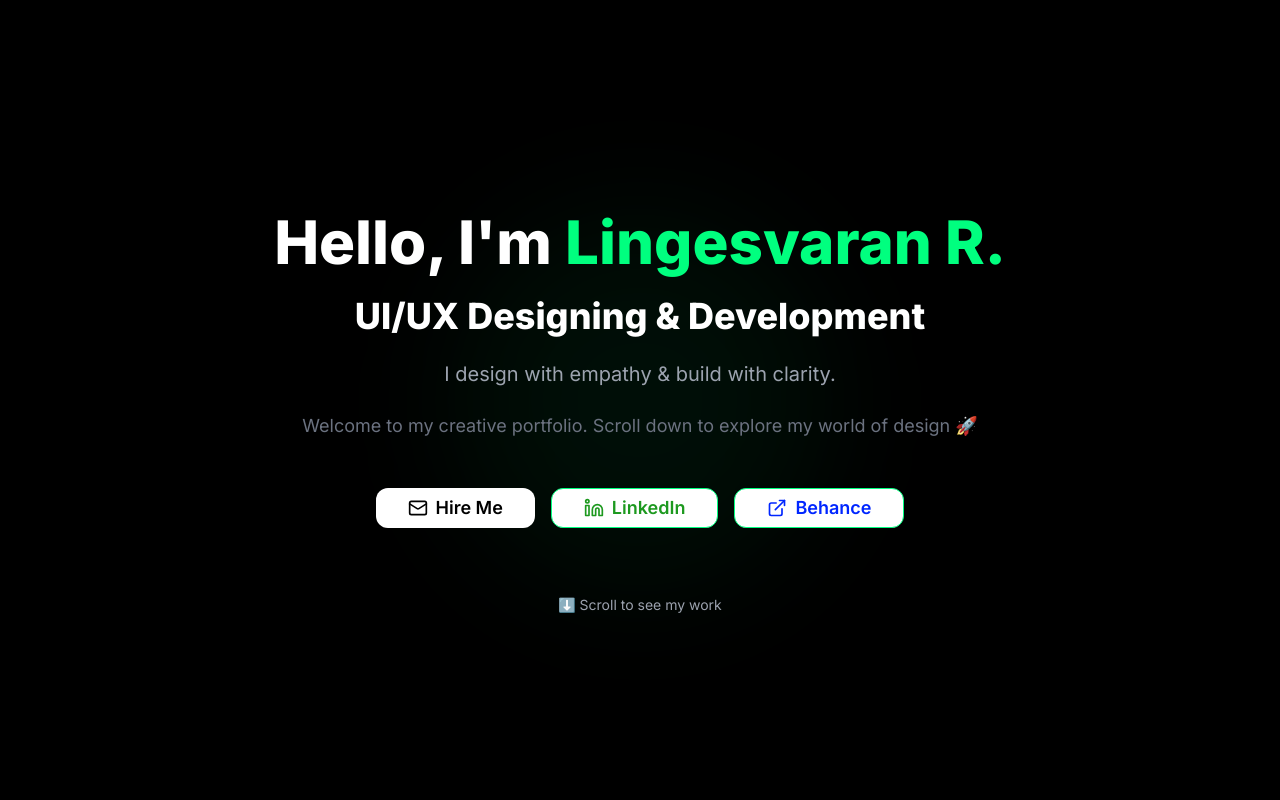
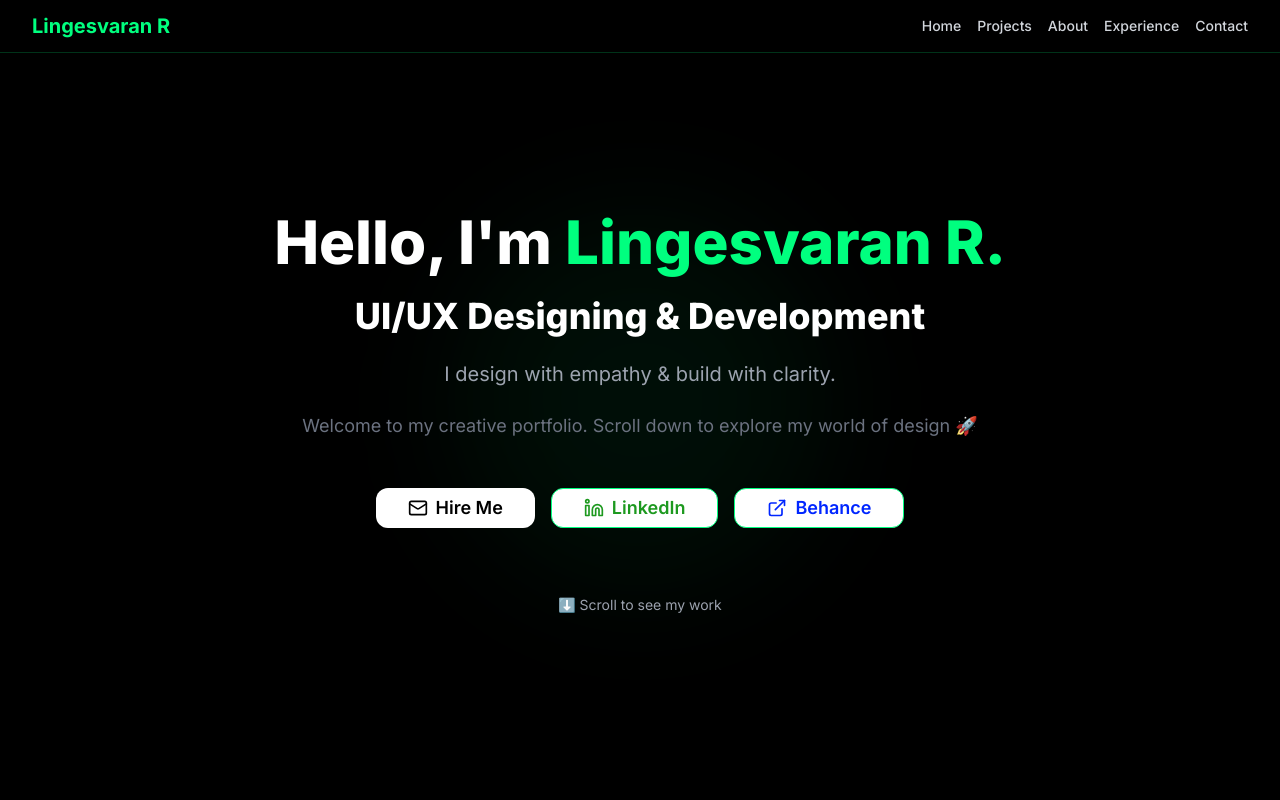
Before and after one commit to Lingesvaran-R/Portfolio, a Next.js app: page / in a window 1280 px wide. Shown: the top 800 px of the page. Built offline with nearby package versions, Linux system fonts and the light colour scheme.

Commit message:
Your commit message

```diff
--- a/app/globals.css
+++ b/app/globals.css
@@ -113,3 +113,9 @@ body > nextjs-portal {
 .animate-float-slow {
   animation: float-slow 6s ease-in-out infinite;
 }
+html {
+  scroll-behavior: smooth;
+}
+.scroll-offset {
+  scroll-margin-top: 6rem;
+}
--- a/app/page.tsx
+++ b/app/page.tsx
@@ -396,11 +396,26 @@ const projects = [
 
   const project = selectedProject ? projects.find((p) => p.id === selectedProject) : null;  return (
     <div className="min-h-screen bg-black text-white">
+
+{/* Sticky Navbar */}
+<header className="fixed top-0 left-0 w-full z-50 bg-black/70 backdrop-blur-md border-b border-[#00FF7F]/20 shadow-lg">
+  <div className="max-w-7xl mx-auto px-4 sm:px-6 lg:px-8 py-3 flex justify-between items-center">
+    <h1 className="text-[#00FF7F] text-xl font-bold">Lingesvaran R</h1>
+    <nav className="space-x-4 hidden sm:flex">
+      <a href="#hero" className="text-gray-300 hover:text-[#00FF7F] transition-colors text-sm font-medium">Home</a>
+      <a href="#projects" className="text-gray-300 hover:text-[#00FF7F] transition-colors text-sm font-medium">Projects</a>
+      <a href="#about" className="text-gray-300 hover:text-[#00FF7F] transition-colors text-sm font-medium">About</a>
+      <a href="#experience" className="text-gray-300 hover:text-[#00FF7F] transition-colors text-sm font-medium">Experience</a>
+      <a href="#contact" className="text-gray-300 hover:text-[#00FF7F] transition-colors text-sm font-medium">Contact</a>
+    </nav>
+  </div>
+</header>
+
+
 {/* Hero Section - Redesigned Creatively */}
-<section
-  className="min-h-screen flex items-center justify-center bg-black text-white px-6"
-  data-linges="hero-section"
->
+<section id="hero"
+  className="scroll-offset min-h-screen flex items-center justify-center bg-black text-white px-6"
+  data-linges="hero-section">
   <div className="text-center space-y-8 relative max-w-3xl w-full">
 
     {/* Floating Glow Background */}
@@ -483,7 +498,7 @@ const projects = [
 
 
    {/* Key Projects - Thumbnail Grid Creative */}
-<section className="py-20 px-4 sm:px-6 lg:px-8 bg-[#1a1a1a]" data-linges="projects-section">
+<section id="projects" className="scroll-offset py-20 px-4 sm:px-6 lg:px-8 bg-[#1a1a1a]" data-linges="projects-section">
   <div className="max-w-7xl mx-auto">
     {/* Small Heading */}
     <h2 className="text-2xl sm:text-3xl font-semibold text-[#00FF7F] mb-10 text-center">
@@ -527,7 +542,7 @@ const projects = [
 
 
      {/* Unique About Section */}
-<section className="relative py-24 px-6 sm:px-10 bg-[#0e0e0e]" data-linges="about-unique">
+<section id="about" className="scroll-offset relative py-24 px-6 sm:px-10 bg-[#0e0e0e]" data-linges="about-unique">
   <div className="max-w-6xl mx-auto relative z-10">
     {/* Section Heading */}
     <div className="text-center mb-16">
@@ -579,7 +594,7 @@ const projects = [
 
 
       {/* Professional Experience Section */}
-      <section className="py-20 px-4 sm:px-6 lg:px-8" data-linges="experience-section">
+      <section id="experience" className="scroll-offset py-20 px-4 sm:px-6 lg:px-8" data-linges="experience-section">
         <div className="max-w-7xl mx-auto">
           <h2 className="text-3xl sm:text-4xl font-bold text-[#00FF7F] mb-12 text-center" data-linges="experience-title">
             Professional Experience
@@ -757,7 +772,7 @@ const projects = [
 
 
     {/* Skills & Expertise – Redesigned Creatively */}
-<section className="py-20 px-4 sm:px-6 lg:px-8 bg-black text-white" data-linges="skills-section">
+<section className="scroll-offset py-20 px-4 sm:px-6 lg:px-8 bg-black text-white" data-linges="skills-section">
   <div className="max-w-7xl mx-auto text-center space-y-12">
     <h2 className="text-3xl sm:text-4xl font-bold text-[#00FF7F]">Skills & Expertise</h2>
     <p className="text-gray-400 max-w-2xl mx-auto text-lg">
@@ -818,7 +833,7 @@ const projects = [
 
 
       {/* Education Section */}
-      <section className="py-20 px-4 sm:px-6 lg:px-8 bg-[#1a1a1a]" data-linges="education-section">
+      <section className="scroll-offset py-20 px-4 sm:px-6 lg:px-8 bg-[#1a1a1a]" data-linges="education-section">
         <div className="max-w-7xl mx-auto">
           <h2 className="text-3xl sm:text-4xl font-bold text-[#00FF7F] mb-12 text-center" data-linges="education-title">
             Education & Certifications
@@ -873,7 +888,7 @@ const projects = [
       </section>
 
       {/* Contact Section */}
-      <section className="py-20 px-4 sm:px-6 lg:px-8" data-linges="contact-section">
+      <section id="contact" className="scroll-offset py-20 px-4 sm:px-6 lg:px-8" data-linges="contact-section">
         <div className="max-w-7xl mx-auto">
           <h2 className="text-3xl sm:text-4xl font-bold text-[#00FF7F] mb-12 text-center" data-linges="contact-title">
             Let&apos;s Connect
```
